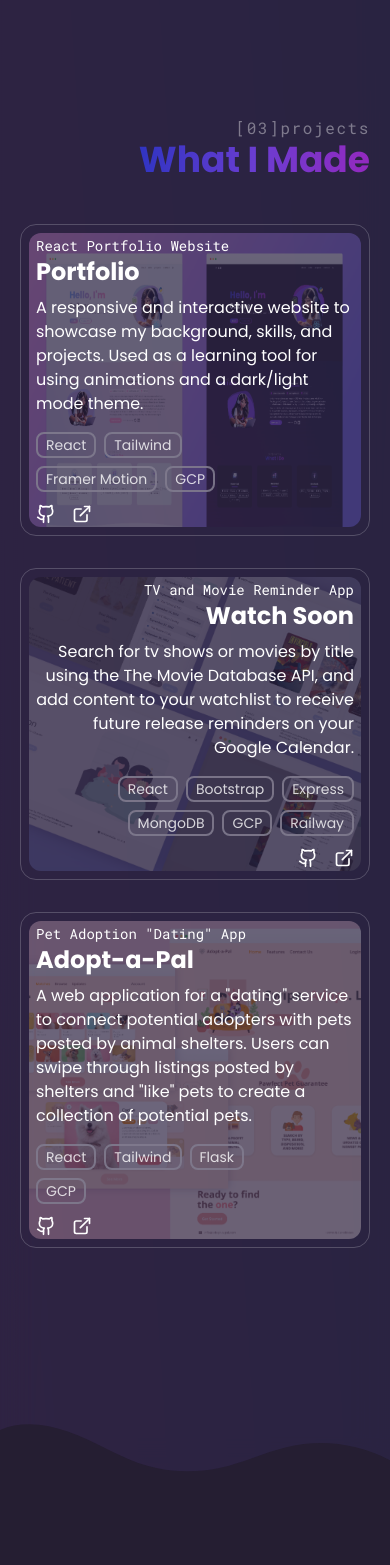
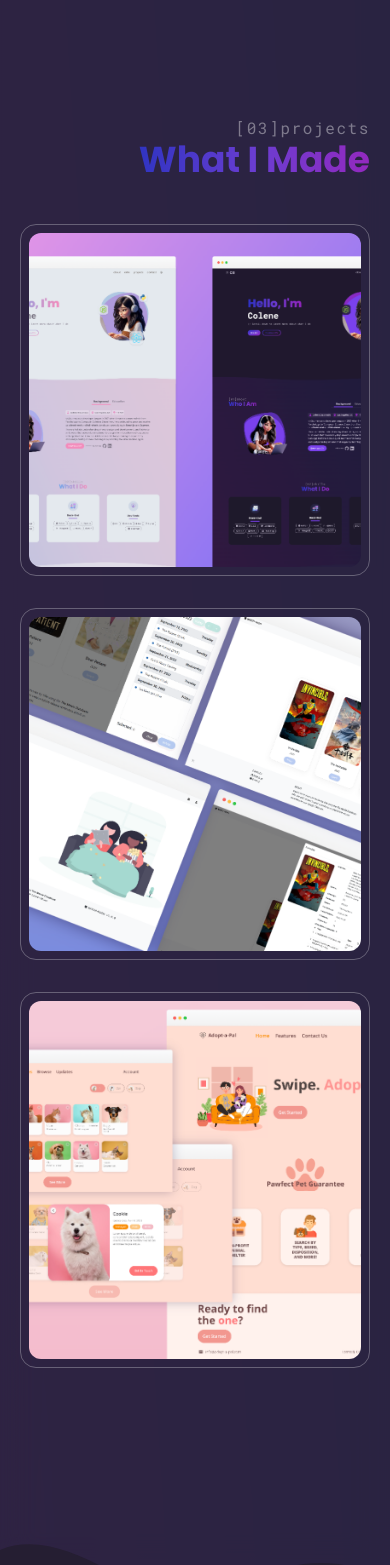
Before and after one commit to encarnac/portfolio, a React (Vite) app: page / in a window 390 px wide. Shown: the part 3873-5438 px from the top of the page. Built offline with nearby package versions, Linux system fonts and the light colour scheme.

Commit message:
Fixed Apple mobile view of project photos and added hover effects

```diff
--- a/src/components/ProjectsSection.jsx
+++ b/src/components/ProjectsSection.jsx
@@ -1,7 +1,7 @@
 import watch_soon from "../assets/watch-soon.png";
 import adopt_a_pal from "../assets/adopt-a-pal.png";
 import portfolio from "../assets/portfolio.png";
-import { LuGithub, LuExternalLink } from "react-icons/lu";
+import { LuGithub, LuExternalLink, LuFigma } from "react-icons/lu";
 
 const ProjectsSection = () => {
   return (
@@ -16,10 +16,11 @@ const ProjectsSection = () => {
           </span>
         </h3>
       </div>
-      <div className="flex flex-col items-center space-y-8 text-[#3f3b43] dark:text-white">
+      <div className="space-y-8 text-[#3f3b43] dark:text-white">
         {/* FIRST PROJECT CARD */}
-        <div class="grid grid-cols-10 items-center">
-          <div class="col-span-full row-span-full p-3 px-4 text-start md:col-span-5 md:col-start-2 md:px-0">
+        <div class="group grid grid-cols-10 items-center">
+          {/* PROJECT DESCRIPTION */}
+          <div class="col-span-full row-span-full p-8 px-4 text-start opacity-0 transition duration-300 hover:opacity-100 md:col-span-5 md:col-start-2 md:p-0 md:opacity-100">
             <h4 class="font-mono text-sm">React Portfolio Website</h4>
             <h3 class="mb-2 mt-0 text-2xl font-bold">Portfolio</h3>
             <div class="">
@@ -40,38 +41,48 @@ const ProjectsSection = () => {
                 Framer Motion
               </li>
               <li className="rounded-lg border-2 border-[#797382]/40 px-2 py-px dark:border-[#807C8E]/90">
-                GCP
+                Netlify
               </li>
             </ul>
             <div className="mt-3 flex flex-row items-center justify-start space-x-4">
-              <a href="">
+              <a
+                href="https://github.com/encarnac/portfolio"
+                className="transition duration-300 ease-in-out hover:scale-110"
+              >
                 <LuGithub className="size-5" />
               </a>
-              <a href="">
+              <a
+                href="https://encarnac.netlify.app/"
+                className="transition duration-300 ease-in-out hover:scale-110"
+              >
                 <LuExternalLink className="size-5" />
               </a>
             </div>
           </div>
 
-          <div class="relative z-[-1] col-span-full row-span-full h-full rounded-2xl border-[1px] border-[#797382]/40 p-2 dark:border-[#807C8E]/50 md:col-start-6 md:col-end-10 md:h-fit">
+          {/* PROJECT PHOTO */}
+          <div class="relative z-[-1] col-span-full row-span-full h-full rounded-2xl border-[1px] border-[#797382]/40 border-white p-2 transition duration-300 ease-in-out group-hover:border-2 group-hover:border-[#eaa3c2] dark:border-[#807C8E]/70 dark:group-hover:border-[#7943ED] md:col-start-6 md:col-end-10 md:h-fit">
             <img
               src={portfolio}
               alt="adopt-a-pal mockups"
-              className="h-full rounded-xl opacity-30 md:opacity-100"
+              className="opacity30 h-full w-full rounded-xl object-cover transition duration-300 ease-linear group-hover:opacity-20 md:opacity-100 md:group-hover:opacity-100"
             />
           </div>
         </div>
 
         {/* SECOND PROJECT CARD */}
-        <div class="grid grid-cols-10 items-center">
-          <div class="relative z-[-1] col-span-full row-span-full h-full rounded-2xl border-[1px] border-[#797382]/40 p-2 dark:border-[#807C8E]/50 md:col-start-2 md:col-end-6 md:h-fit">
+        <div class="group grid grid-cols-10 items-center">
+          {/* PROJECT PHOTO */}
+          <div class="relative z-[-1] col-span-full row-span-full h-full rounded-2xl border-[1px] border-white p-2 transition duration-300 ease-in-out group-hover:border-2 group-hover:border-[#eaa3c2] dark:border-[#807C8E]/70 dark:group-hover:border-[#7943ED] md:col-start-2 md:col-end-6 md:h-fit">
             <img
               src={watch_soon}
               alt="adopt-a-pal mockups"
-              className="h-full rounded-xl object-cover opacity-20 md:opacity-100"
+              className="h-full w-full rounded-xl object-cover transition duration-300 ease-linear group-hover:opacity-20 md:opacity-100 md:group-hover:opacity-100"
             />
           </div>
-          <div class="col-span-full row-span-full p-3 px-4 text-end md:col-span-5 md:col-start-5 md:px-0">
+
+          {/* PROJECT DESCRIPTION */}
+          <div class="col-span-full row-span-full p-8 px-4 text-end opacity-0 transition duration-300 hover:opacity-100 md:col-span-5 md:col-start-5 md:p-0 md:opacity-100">
             <h4 class="font-mono text-sm">TV and Movie Reminder App</h4>
             <h3 class="mb-2 mt-0 text-2xl font-bold">Watch Soon</h3>
             <div class="">
@@ -102,18 +113,26 @@ const ProjectsSection = () => {
               </li>
             </ul>{" "}
             <div className="mt-3 flex flex-row items-center justify-end space-x-4">
-              <a href="">
+              <a
+                href="https://github.com/encarnac/tv-movie-reminder"
+                className="transition duration-300 ease-in-out hover:scale-110"
+              >
                 <LuGithub className="size-5" />
               </a>
-              <a href="">
+              <a
+                href="https://watch-soon.up.railway.app/"
+                className="transition duration-300 ease-in-out hover:scale-110"
+              >
                 <LuExternalLink className="size-5" />
               </a>
             </div>
           </div>
         </div>
+
         {/* THIRD PROJECT CARD */}
-        <div class="grid grid-cols-10 items-center">
-          <div class="col-span-full row-span-full p-3 px-4 text-start md:col-span-5 md:col-start-2 md:px-0">
+        <div class="group grid grid-cols-10 items-center">
+          {/* PROJECT DESCRIPTION */}
+          <div class="col-span-full row-span-full p-8 px-4 text-start opacity-0 transition duration-300 hover:opacity-100 md:col-span-5 md:col-start-2 md:p-0 md:opacity-100">
             <h4 class="font-mono text-sm">Pet Adoption "Dating" App</h4>
             <h3 class="mb-2 mt-0 text-2xl font-bold">Adopt-a-Pal</h3>
             <div class="">
@@ -137,22 +156,32 @@ const ProjectsSection = () => {
               <li className="rounded-lg border-2 border-[#797382]/40 px-2 py-px dark:border-[#807C8E]/90">
                 GCP
               </li>
+              <li className="rounded-lg border-2 border-[#797382]/40 px-2 py-px dark:border-[#807C8E]/90">
+                Figma
+              </li>
             </ul>
             <div className="mt-3 flex flex-row items-center justify-start space-x-4">
-              <a href="">
+              <a
+                href="https://github.com/encarnac/adopt-a-pal"
+                className="transition duration-300 ease-in-out hover:scale-110"
+              >
                 <LuGithub className="size-5" />
               </a>
-              <a href="">
-                <LuExternalLink className="size-5" />
+              <a
+                href="https://www.figma.com/file/yJkg7EMO0fpvOo6WCn6JMO/Desktop-Prototype?type=design&node-id=0%3A1&mode=design&t=dxbTPTU57jhHoxhv-1"
+                className="transition duration-300 ease-in-out hover:scale-110"
+              >
+                <LuFigma className="size-5" />
               </a>
             </div>
           </div>
 
-          <div class="relative z-[-1] col-span-full row-span-full h-full rounded-2xl border-[1px] border-[#797382]/40 p-2 dark:border-[#807C8E]/50 md:col-start-6 md:col-end-10 md:h-fit">
+          {/* PROJECT PHOTO */}
+          <div class="relative z-[-1] col-span-full row-span-full h-full rounded-2xl border-[1px] border-[#797382]/40 border-white p-2 transition duration-300 ease-in-out group-hover:border-2 group-hover:border-[#eaa3c2] dark:border-[#807C8E]/70 dark:group-hover:border-[#7943ED] md:col-start-6 md:col-end-10 md:h-fit">
             <img
               src={adopt_a_pal}
               alt="adopt-a-pal mockups"
-              className="h-full rounded-xl object-cover opacity-30 md:opacity-100"
+              className="h-full w-full rounded-xl object-cover transition duration-300 ease-linear group-hover:opacity-20 md:opacity-100 md:group-hover:opacity-100"
             />
           </div>
         </div>
```
